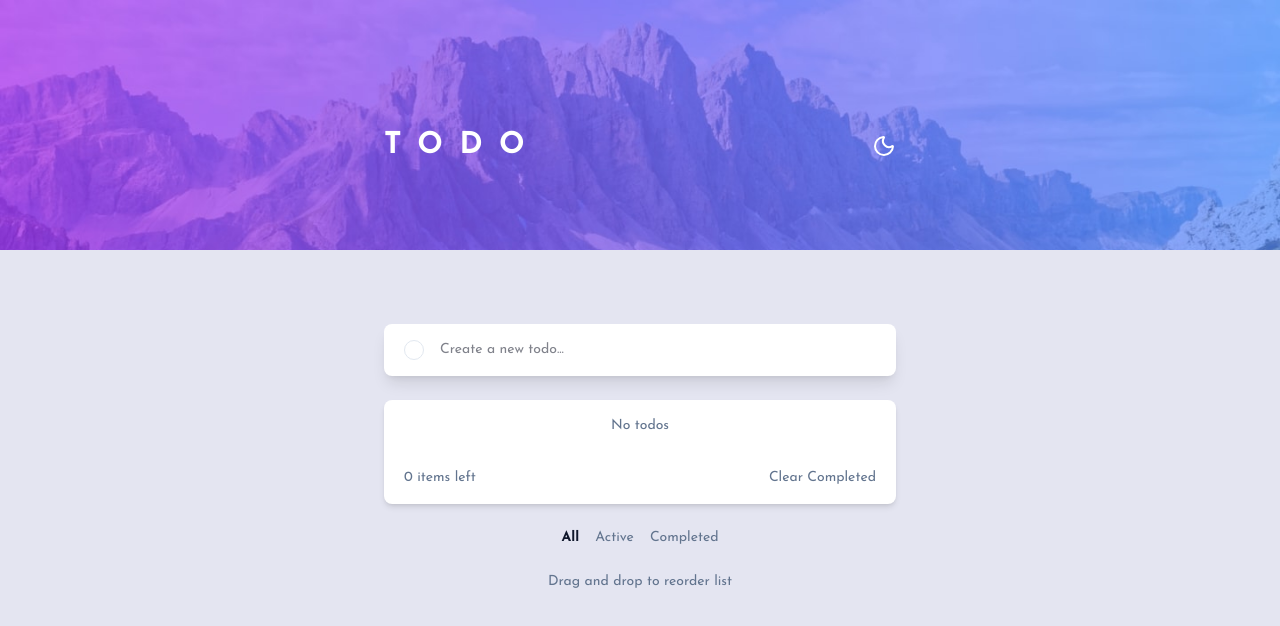
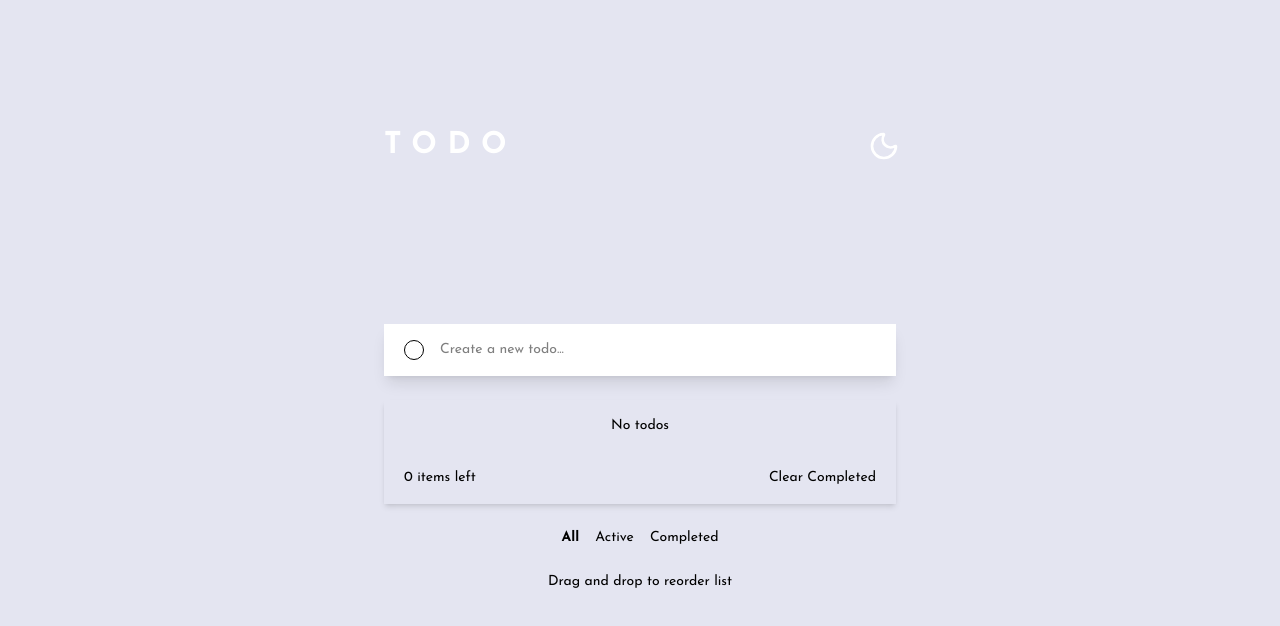
Before and after one commit to andrewteece/todoApp, a React (Vite) app in the folder todo-app/: page / in a window 1280 px wide. Shown: the top 626 px of the page. Built offline with nearby package versions, Linux system fonts and the light colour scheme.

Commit message:
update/refactor components for dark theme color scheme

```diff
--- a/todo-app/src/App.tsx
+++ b/todo-app/src/App.tsx
@@ -6,11 +6,13 @@ import { Header } from './components/ui/Header';
 export default function App() {
   return (
     <ThemeProvider defaultTheme='system' storageKey='vite-ui-theme'>
-      <div className='min-h-screen bg-light-grayishBlue dark:bg-very-dark-blue text-light-grayishBlue dark:text-light-grayishBlue transition-colors'>
+      <div className='min-h-screen bg-background text-foreground transition-colors'>
         <TodoProvider>
-          <div className='min-h-screen bg-light-grayishBlue dark:bg-very-dark-blue'>
+          <div className='min-h-screen bg-background'>
             {/* Top Gradient Background Section */}
-            <div className="absolute top-0 left-0 right-0 h-[300px] sm:h-[250px] bg-[url('/images/bg-mobile-light.jpg')] dark:bg-[url('/images/bg-mobile-dark.jpg')] sm:bg-[url('/images/bg-desktop-light.jpg')] dark:sm:bg-[url('/images/bg-desktop-dark.jpg')] bg-no-repeat bg-cover bg-top z-0" />
+            <div className='absolute top-0 left-0 right-0 h-[300px] sm:h-[250px] z-0'>
+              <div className='w-full h-full bg-header-light dark:bg-header-dark bg-cover bg-no-repeat bg-top transition-colors' />
+            </div>
 
             {/* Content Overlay */}
             <div className='relative z-10 px-4 pt-12 sm:pt-16 max-w-xl mx-auto space-y-6'>
--- a/todo-app/src/AppContent.tsx
+++ b/todo-app/src/AppContent.tsx
@@ -18,7 +18,7 @@ export default function AppContent() {
       <TodoInput />
 
       {/* Todo List Card */}
-      <div className='bg-card rounded-md shadow-md overflow-hidden transition-colors duration-500'>
+      <div className='bg-card text-card-foreground rounded-md shadow-md overflow-hidden transition-colors duration-500'>
         <TodoList />
         <div className='flex justify-between items-center px-5 py-4 text-sm text-muted-foreground'>
           <span>{activeCount} items left</span>
--- a/todo-app/src/components/ThemeToggle.tsx
+++ b/todo-app/src/components/ThemeToggle.tsx
@@ -3,6 +3,7 @@
 import { useTheme } from 'next-themes';
 import { Moon, Sun } from 'lucide-react';
 import { useEffect, useState } from 'react';
+import { motion, AnimatePresence } from 'framer-motion';
 
 export function ThemeToggle() {
   const { theme, setTheme } = useTheme();
@@ -12,17 +13,25 @@ export function ThemeToggle() {
 
   if (!mounted) return null;
 
+  const isDark = theme === 'dark';
+
   return (
     <button
-      onClick={() => setTheme(theme === 'dark' ? 'light' : 'dark')}
+      onClick={() => setTheme(isDark ? 'light' : 'dark')}
       className='w-6 h-6 flex items-center justify-center text-white dark:text-gray-300 hover:opacity-80 transition'
       aria-label='Toggle theme'
     >
-      {theme === 'dark' ? (
-        <Sun className='w-8 h-8' />
-      ) : (
-        <Moon className='w-8 h-8' />
-      )}
+      <AnimatePresence mode='wait' initial={false}>
+        <motion.span
+          key={isDark ? 'sun' : 'moon'}
+          initial={{ rotate: -90, scale: 0.5, opacity: 0 }}
+          animate={{ rotate: 0, scale: 1, opacity: 1 }}
+          exit={{ rotate: 90, scale: 0.5, opacity: 0 }}
+          transition={{ duration: 0.3 }}
+        >
+          {isDark ? <Sun className='w-8 h-8' /> : <Moon className='w-8 h-8' />}
+        </motion.span>
+      </AnimatePresence>
     </button>
   );
 }
--- a/todo-app/src/components/ui/Header.tsx
+++ b/todo-app/src/components/ui/Header.tsx
@@ -1,12 +1,39 @@
 'use client';
 
 import { ThemeToggle } from '@/components/ThemeToggle';
+import { useTheme } from 'next-themes';
+import { useEffect, useState } from 'react';
+import { motion, AnimatePresence } from 'framer-motion';
 
 export function Header() {
+  const { theme } = useTheme();
+  const [mounted, setMounted] = useState(false);
+  const isDark = theme === 'dark';
+
+  useEffect(() => setMounted(true), []);
+
+  if (!mounted)
+    return <div className='relative h-[200px] sm:h-[300px] bg-light-header' />;
+
   return (
-    <header className='relative h-[200px] sm:h-[300px] bg-header-light dark:bg-header-dark bg-cover bg-no-repeat bg-top'>
-      <div className='flex items-center justify-between max-w-xl mx-auto px-4 pt-12 sm:pt-16 text-white'>
-        <h1 className='text-3xl tracking-[0.55em] font-bold uppercase'>Todo</h1>
+    <header className='relative h-[200px] sm:h-[300px] overflow-hidden'>
+      {/* Background Crossfade */}
+      <AnimatePresence mode='wait'>
+        <motion.div
+          key={isDark ? 'dark' : 'light'}
+          initial={{ opacity: 0 }}
+          animate={{ opacity: 1 }}
+          exit={{ opacity: 0 }}
+          transition={{ duration: 1, ease: [0.4, 0, 0.2, 1] }}
+          className={`absolute inset-0 bg-cover bg-no-repeat bg-top ${
+            isDark ? 'bg-header-dark' : 'bg-header-light'
+          }`}
+        />
+      </AnimatePresence>
+
+      {/* Header Content */}
+      <div className='relative z-10 flex items-center justify-between max-w-xl mx-auto px-4 pt-12 sm:pt-16 text-white'>
+        <h1 className='text-3xl tracking-[0.35em] font-bold uppercase'>Todo</h1>
         <ThemeToggle />
       </div>
     </header>
--- a/todo-app/src/features/todo/components/TodoItem.tsx
+++ b/todo-app/src/features/todo/components/TodoItem.tsx
@@ -52,12 +52,12 @@ export function TodoItem({ todo, dragHandleProps }: TodoItemProps) {
       animate={{ opacity: 1, y: 0 }}
       exit={{ opacity: 0, y: -8 }}
       transition={{ duration: 0.25, ease: [0.4, 0, 0.2, 1] }}
-      className='flex items-center justify-between px-5 py-4 border-b border-light-gray dark:border-dark-border bg-inherit text-base'
+      className='flex items-center justify-between px-5 py-4 border-b border-border bg-card text-card-foreground text-base'
     >
       <div className='flex items-center gap-4 w-full'>
         <span
           {...dragHandleProps}
-          className='cursor-grab select-none text-muted-foreground dark:text-gray-400'
+          className='cursor-grab select-none text-muted-foreground'
           aria-label='Drag handle'
         >
           ☰
@@ -69,7 +69,7 @@ export function TodoItem({ todo, dragHandleProps }: TodoItemProps) {
             'w-5 h-5 rounded-full flex items-center justify-center transition border',
             todo.completed
               ? 'bg-gradient-to-br from-primary to-accent text-white border-none'
-              : 'border-gray-300 hover:border-primary dark:border-gray-600'
+              : 'border-border hover:border-primary'
           )}
           aria-label='Toggle complete'
         >
@@ -84,7 +84,7 @@ export function TodoItem({ todo, dragHandleProps }: TodoItemProps) {
               onChange={(e) => setText(e.target.value)}
               onBlur={handleEditSubmit}
               onKeyDown={handleKeyDown}
-              className='w-full bg-transparent text-gray-900 dark:text-gray-100 placeholder:text-gray-400 dark:placeholder:text-gray-500 focus:outline-none'
+              className='w-full bg-transparent text-foreground placeholder:placeholder-muted-foreground focus:outline-none'
             />
           ) : (
             <span
@@ -106,7 +106,7 @@ export function TodoItem({ todo, dragHandleProps }: TodoItemProps) {
         <button
           onClick={deleteTodo}
           aria-label='Delete todo'
-          className='text-muted-foreground hover:text-destructive transition ml-4 dark:text-gray-400 dark:hover:text-red-500'
+          className='text-muted-foreground hover:text-destructive transition ml-4'
         >
           ✕
         </button>
--- a/todo-app/src/index.css
+++ b/todo-app/src/index.css
@@ -45,38 +45,42 @@
 }
 
 :root {
-  --radius: 0.625rem;
-  --background: oklch(1 0 0);
-  --foreground: oklch(0.129 0.042 264.695);
-  --card: oklch(1 0 0);
-  --card-foreground: oklch(0.129 0.042 264.695);
-  --popover: oklch(1 0 0);
-  --popover-foreground: oklch(0.129 0.042 264.695);
-  --primary: oklch(0.208 0.042 265.755);
-  --primary-foreground: oklch(0.984 0.003 247.858);
-  --secondary: oklch(0.968 0.007 247.896);
-  --secondary-foreground: oklch(0.208 0.042 265.755);
-  --muted: oklch(0.968 0.007 247.896);
-  --muted-foreground: oklch(0.554 0.046 257.417);
-  --accent: oklch(0.968 0.007 247.896);
-  --accent-foreground: oklch(0.208 0.042 265.755);
-  --destructive: oklch(0.577 0.245 27.325);
-  --border: oklch(0.929 0.013 255.508);
-  --input: oklch(0.929 0.013 255.508);
-  --ring: oklch(0.704 0.04 256.788);
-  --chart-1: oklch(0.646 0.222 41.116);
-  --chart-2: oklch(0.6 0.118 184.704);
-  --chart-3: oklch(0.398 0.07 227.392);
-  --chart-4: oklch(0.828 0.189 84.429);
-  --chart-5: oklch(0.769 0.188 70.08);
-  --sidebar: oklch(0.984 0.003 247.858);
-  --sidebar-foreground: oklch(0.129 0.042 264.695);
-  --sidebar-primary: oklch(0.208 0.042 265.755);
-  --sidebar-primary-foreground: oklch(0.984 0.003 247.858);
-  --sidebar-accent: oklch(0.968 0.007 247.896);
-  --sidebar-accent-foreground: oklch(0.208 0.042 265.755);
-  --sidebar-border: oklch(0.929 0.013 255.508);
-  --sidebar-ring: oklch(0.704 0.04 256.788);
+  .dark {
+    --background: oklch(0.13 0.02 264); /* #161722 */
+    --foreground: oklch(0.9 0.01 264); /* #cacde8 */
+    --card: oklch(0.26 0.04 265); /* #25273c */
+    --card-foreground: oklch(0.9 0.01 264); /* matches text */
+    --popover: var(--card);
+    --popover-foreground: var(--card-foreground);
+
+    --primary: oklch(
+      0.84 0.08 265
+    ); /* slightly vibrant blue for active states */
+    --primary-foreground: var(--card);
+
+    --secondary: oklch(0.18 0.02 265);
+    --secondary-foreground: var(--foreground);
+
+    --muted: oklch(0.22 0.01 265); /* background of muted/disabled controls */
+    --muted-foreground: oklch(0.7 0.02 265); /* lighter gray text: #999dbb */
+
+    --accent: oklch(0.3 0.03 265);
+    --accent-foreground: var(--foreground);
+
+    --destructive: oklch(0.704 0.191 22.216);
+    --border: oklch(0.3 0.02 265 / 50%);
+    --input: oklch(0.3 0.02 265 / 40%);
+    --ring: oklch(0.55 0.02 264);
+
+    --sidebar: var(--card);
+    --sidebar-foreground: var(--foreground);
+    --sidebar-primary: var(--primary);
+    --sidebar-primary-foreground: var(--foreground);
+    --sidebar-accent: var(--accent);
+    --sidebar-accent-foreground: var(--foreground);
+    --sidebar-border: oklch(0.4 0.02 265 / 30%);
+    --sidebar-ring: var(--ring);
+  }
 
   --font-sans: 'Josefin Sans', sans-serif;
 }
```
